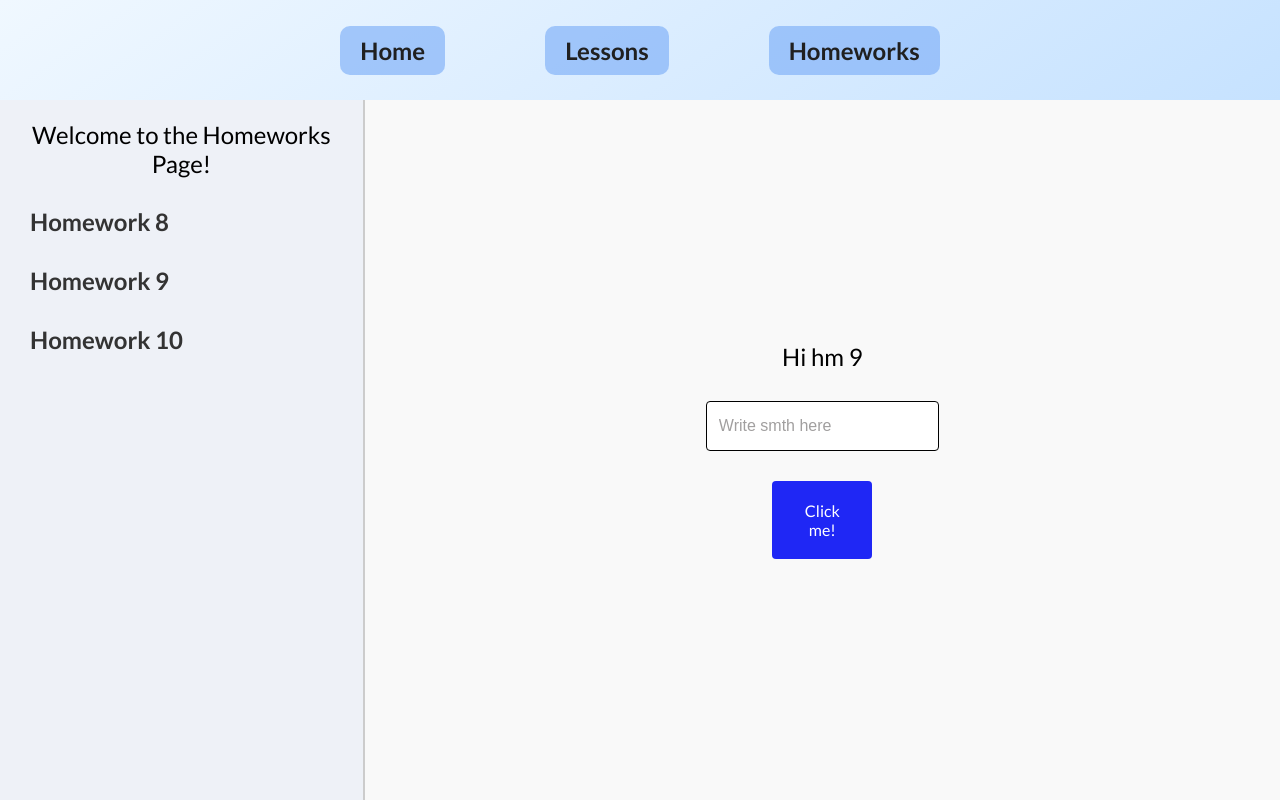
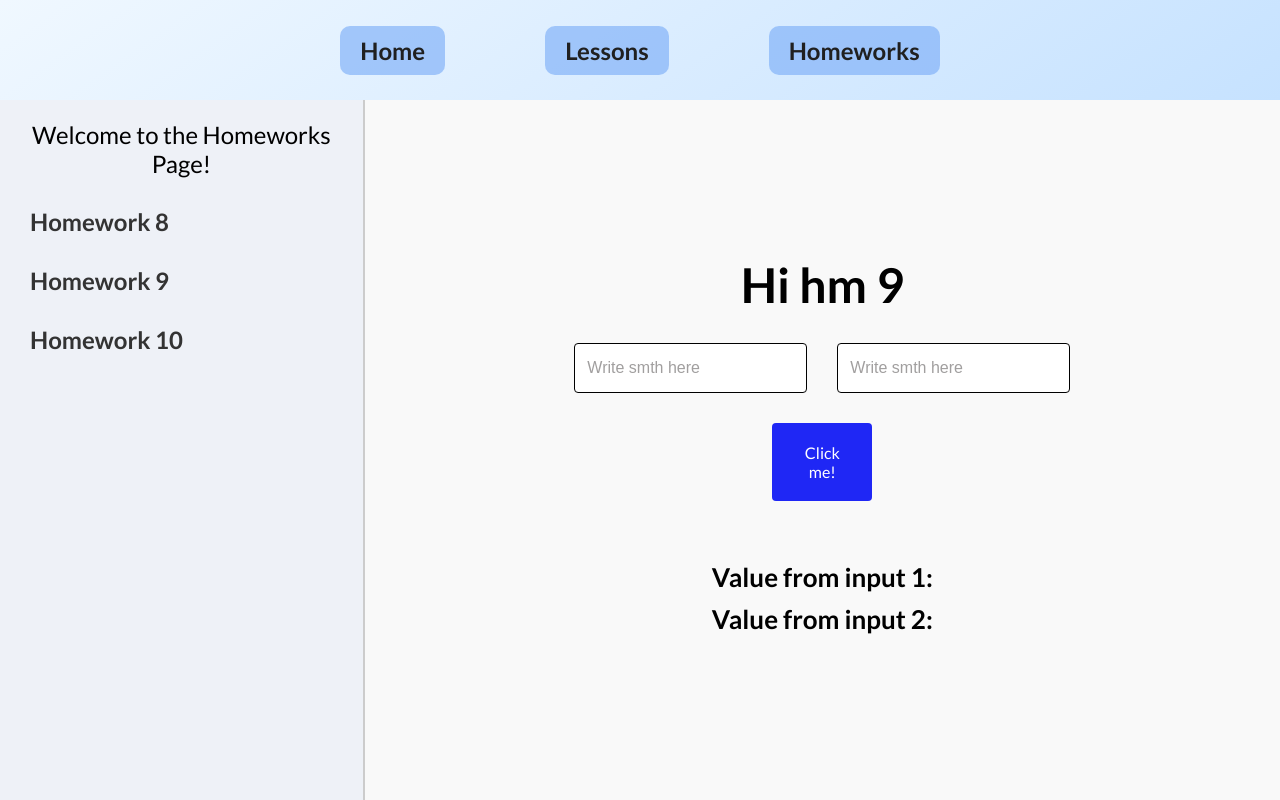
Before and after one commit to KoltLevry/React_third_ts, a React (Vite) app: page /homeworks/homework-09 in a window 1280 px wide. Built offline with nearby package versions, Linux system fonts and the light colour scheme.

Commit message:
add homework 9

```diff
--- a/src/components/pages/homeworks/Homework_09/Homework_09.tsx
+++ b/src/components/pages/homeworks/Homework_09/Homework_09.tsx
@@ -1,28 +1,63 @@
-import { HwWrapper } from "./styles.ts";
+import { ChangeEvent, useState } from "react";
 import Input from "../../../Input/Input.tsx";
 import Button from "../../../Button/Button.tsx";
+import { HwWrapper, HwTitle, InputsContainer, ResultBlock, ResultBlockDiv } from "./styles.ts";
 
 function Homework_09() {
+
+  const [inputValue1, setInputValue1] = useState<string>("");
+  const [inputValue2, setInputValue2] = useState<string>("");
+
+  const [displayValue1, setDisplayValue1] = useState<string>("");
+  const [displayValue2, setDisplayValue2] = useState<string>("");
+
+  const onChangeValue1 =  (event: ChangeEvent<HTMLInputElement>) => {
+    setInputValue1(event.target.value)
+  }
+  const onChangeValue2 =  (event: ChangeEvent<HTMLInputElement>) => {
+    setInputValue2(event.target.value)
+  }
+
+  const onClickButton = () => {
+    setDisplayValue1(inputValue1);
+    setDisplayValue2(inputValue2);
+  }
+
+  // useEffect( () => {
+  //   console.log("Done")
+  // }, [inputValue])
+
   return (
       <>
       <HwWrapper>
-        <div>Hi hm 9</div>
-        <Input
-            name="input"
-            type="text"
-            placeholder="Write smth here"
-        />
+        <HwTitle>Hi hm 9</HwTitle>
+        <InputsContainer>
+          <Input
+              name="input"
+              type="text"
+              placeholder="Write smth here"
+              value={inputValue1}
+              onChange={onChangeValue1}
+          />
+          <Input
+              name="input"
+              type="text"
+              placeholder="Write smth here"
+              value={inputValue2}
+              onChange={onChangeValue2}
+          />
+        </InputsContainer>
         <Button
             name="Click me!"
+            onClick={onClickButton}
         />
+        <ResultBlock>
+          <ResultBlockDiv>Value from input 1: {displayValue1}</ResultBlockDiv>
+          <ResultBlockDiv>Value from input 2: {displayValue2}</ResultBlockDiv>
+        </ResultBlock>
       </HwWrapper>
       </>
   );
 }
 
 export default Homework_09;
-
-// Каждый из инпутов должен быть котролируемым компонентом
-// При нажатии на кнопку значения из полей должны быть выведены на экран в двух блоках
-// сделайте Pull request и сбросьте мне ссылку на него в слаке
-// P.S. Повторите тему по работе с отправкой запросов (fetch) из базового курса Frontend
--- a/src/components/pages/homeworks/Homework_09/styles.ts
+++ b/src/components/pages/homeworks/Homework_09/styles.ts
@@ -1,9 +1,26 @@
 import styled from "@emotion/styled";
 
 export const HwWrapper = styled.div`
-    display: flex;
-    flex-direction: column;
-    justify-content: center;
-    align-items: center;
-    gap: 30px;
-`
+  display: flex;
+  flex-direction: column;
+  justify-content: center;
+  align-items: center;
+  gap: 30px;
+`;
+
+export const HwTitle = styled.h1`
+  font-weight: bold;
+`;
+
+export const InputsContainer = styled.div`
+  display: flex;
+  gap: 30px;
+`;
+export const ResultBlock = styled.div`
+  margin-top: 20px;
+`;
+export const ResultBlockDiv = styled.div`
+  margin: 10px 0;
+  font-size: 26px;
+  font-weight: bold;
+`;
```
